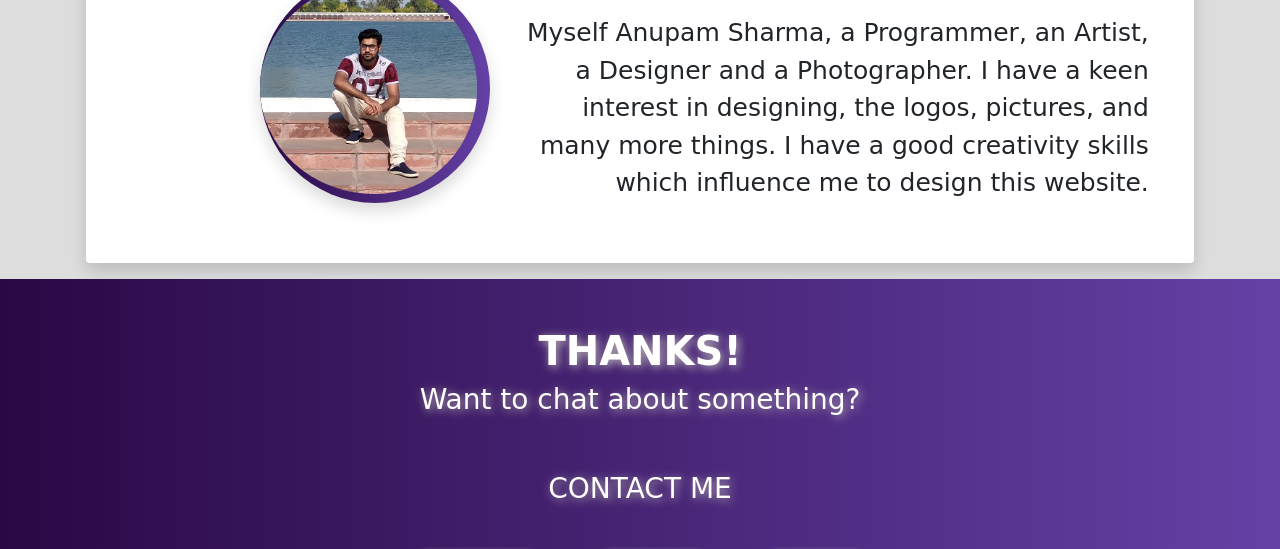
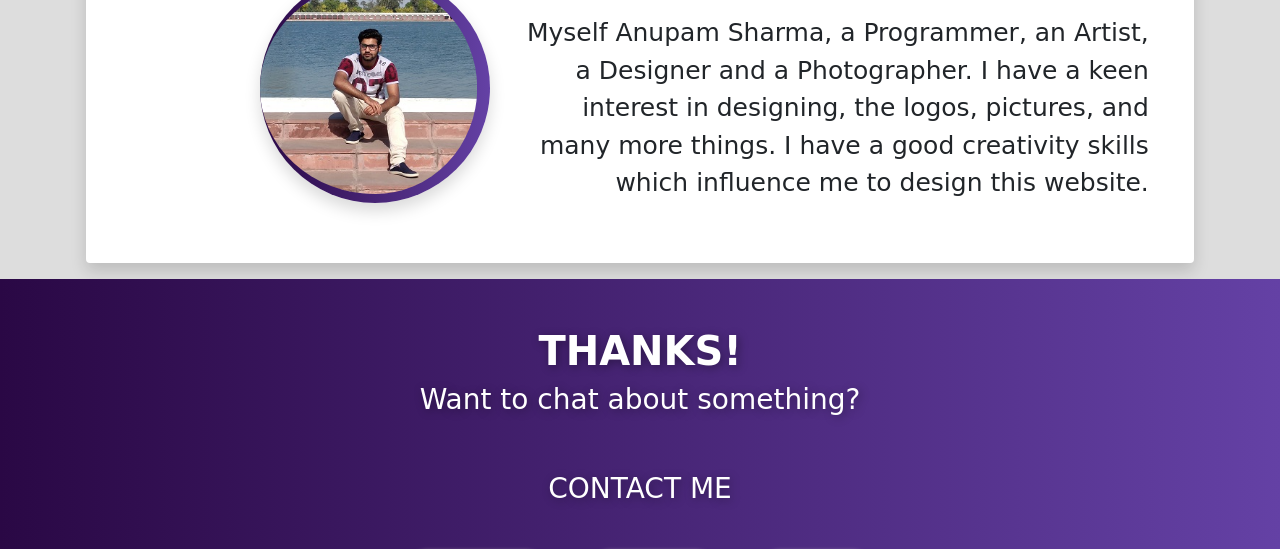
Before and after one commit to anuprogmmr/pro, a plain HTML site: page index.html in a window 1280 px wide. Shown: the part 667-1216 px from the top of the page. Drawn offline with nearby package versions, Linux system fonts and the light colour scheme; a web font is replaced by a local one.

Commit message:
Update index.css

```diff
--- a/index.css
+++ b/index.css
@@ -32,7 +32,7 @@ background: linear-gradient(to right, #2a0845, rgb(100, 65, 165));
 
 h1, h2, h3{
     font-family: 'Baloo Bhaina 2', cursive;
-    text-shadow: 2px 2px 10px rgb(189, 182, 182);
+    text-shadow: 2px 2px 10px rgba(0, 0, 0, 0.37);
 }
 
 h1,p{
```
